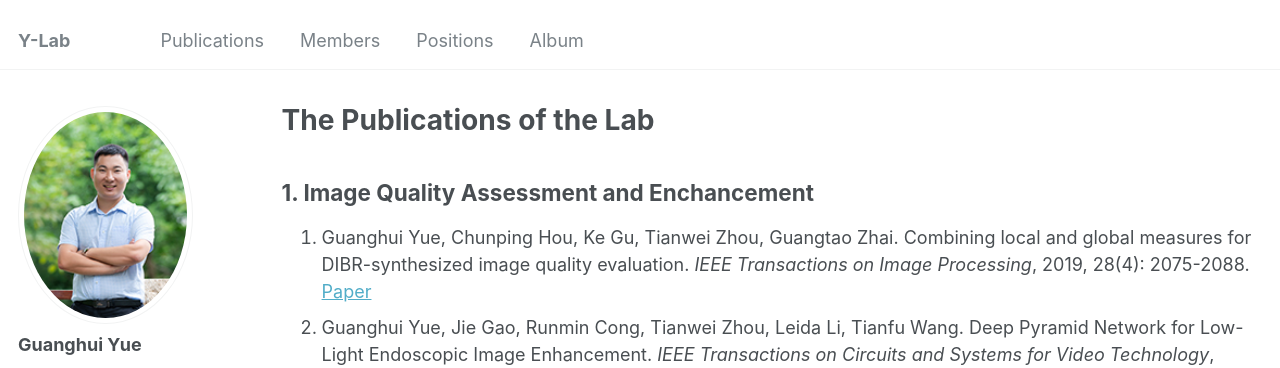
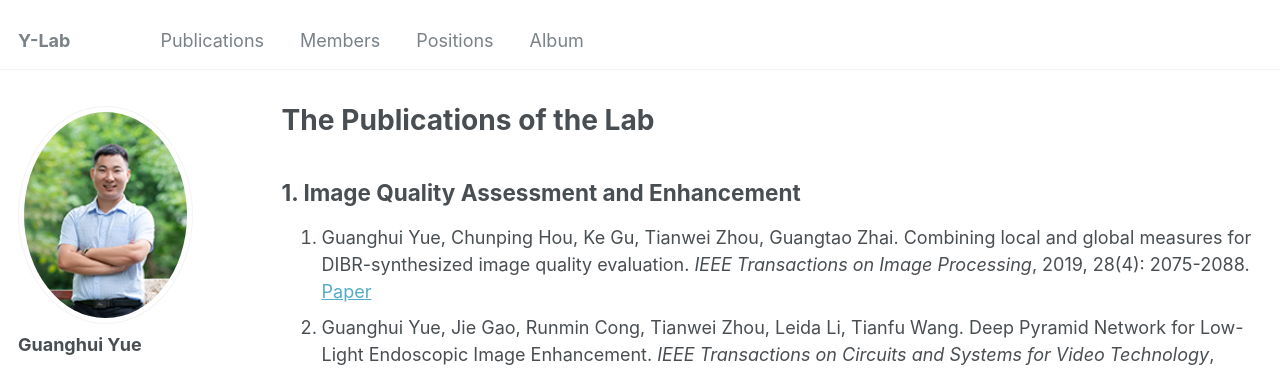
Before and after one commit to Guanghui-Yue/Guanghui-Yue.github.io, a Jekyll site: the page built from _pages/publication.md, in a window 1280 px wide and 900 px high. Shown: the top 368 px of the window. Built offline with Jekyll 4.4.1, drawn with Linux system fonts in a browser that asks for light colours; some web fonts are replaced.

Commit message:
Update publication.md

```diff
--- a/_pages/publication.md
+++ b/_pages/publication.md
@@ -5,7 +5,7 @@ permalink: /publications/
 author_profile: true
 ---
 
-## 1. Image Quality Assessment and Enchancement
+## 1. Image Quality Assessment and Enhancement
 1. Guanghui Yue, Chunping Hou, Ke Gu, Tianwei Zhou, Guangtao Zhai. Combining local and global measures for DIBR-synthesized image quality evaluation. <em>IEEE Transactions on Image Processing</em>, 2019, 28(4): 2075-2088. [Paper](https://ieeexplore.ieee.org/abstract/document/8491300/)
 2. Guanghui Yue, Jie Gao, Runmin Cong, Tianwei Zhou, Leida Li, Tianfu Wang. Deep Pyramid Network for Low-Light Endoscopic Image Enhancement. <em>IEEE Transactions on Circuits and Systems for Video Technology</em>, 2024, 34 (5): 3834 - 3845. [Paper](https://ieeexplore.ieee.org/abstract/document/10274690/)
 3. Guanghui Yue, Honglv Wu, Qiuping Jiang, Tianwei, Weiqing Yan, Tianfu Wang. Perceptual Quality Assessment of Retouched Face Images. <em>IEEE Transactions on Multimedia</em>, 2024, 26: 5741 – 5752. [Paper](https://ieeexplore.ieee.org/abstract/document/10337739/)
```
